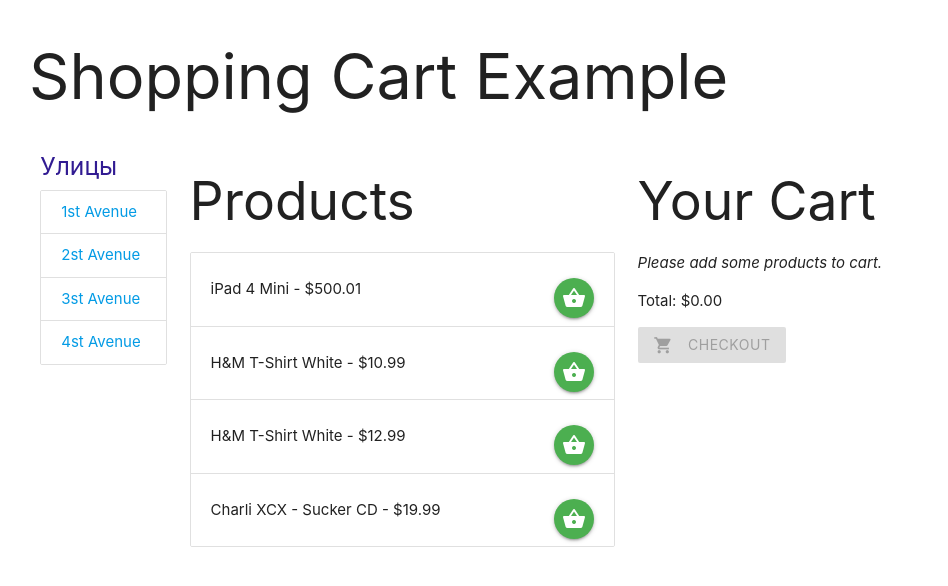
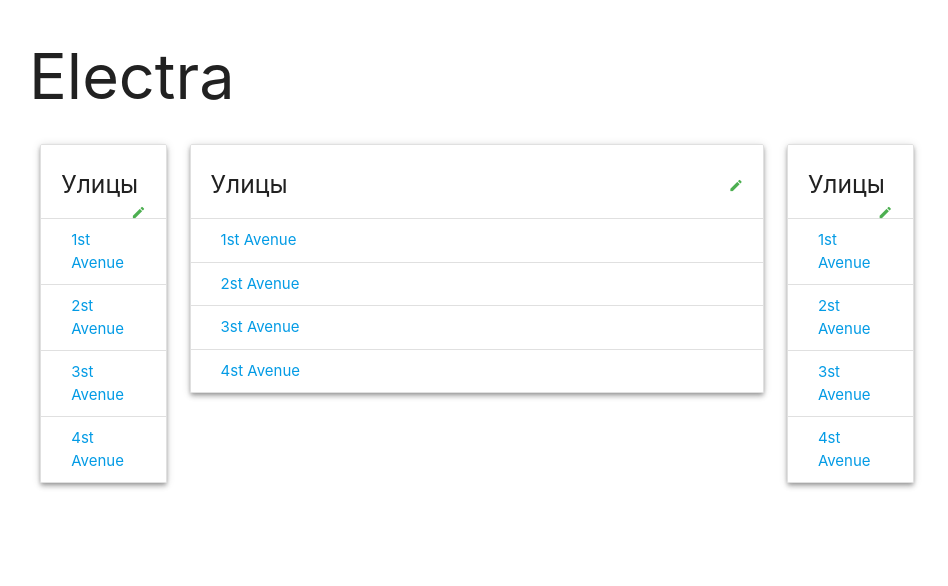
Before and after one commit to Radosfer/electro, a Vue app: page / in a window 1280 px wide. Shown: the top 586 px of the page, without its empty margins (163-1111 px from the left). Built offline with nearby package versions, Linux system fonts and the light colour scheme.

Commit message:
Some fix

```diff
--- a/src/components/App.vue
+++ b/src/components/App.vue
@@ -1,26 +1,37 @@
 <template>
     <div id="app">
-    <h1 class="header">Shopping Cart Example</h1>
+        <h1 class="header">Electra</h1>
         <div class="row">
             <div class="col s2">
                 <street-list></street-list>
             </div>
-      <div class="col s6">
-        <h2 class="header">Products</h2>
-        <product-list></product-list>
+            <div class="col s8">
+                <street-list></street-list>
             </div>
-      <div class="col s4">
-        <cart></cart>
+            <div class="col s2">
+                <street-list></street-list>
             </div>
         </div>
+        <!--<h1 class="header">Shopping Cart Example</h1>-->
+        <!--<div class="row">-->
+            <!--<div class="col s8">-->
+                <!--<h2 class="header">Products</h2>-->
+                <!--<product-list></product-list>-->
+            <!--</div>-->
+            <!--<div class="col s4">-->
+                <!--<cart></cart>-->
+            <!--</div>-->
+        <!--</div>-->
     </div>
 </template>
 
 <script>
-  import ProductList from './ProductList.vue'
-  import Cart from './Cart.vue'
+//  import ProductList from './ProductList.vue'
+//  import Cart from './Cart.vue'
   import StreetList from './StreetList.vue'
   export default {
-    components: {ProductList, Cart, StreetList}
+    components: {StreetList}
+//    components: {ProductList, Cart, StreetList}
   }
+
 </script>
--- /dev/null
+++ b/src/components/Spinner.vue
@@ -0,0 +1,21 @@
+<template>
+    <div class="preloader-wrapper small active" v-show="!loaded">
+        <div class="spinner-layer spinner-green-only">
+            <div class="circle-clipper left">
+                <div class="circle"></div>
+            </div>
+            <div class="gap-patch">
+                <div class="circle"></div>
+            </div>
+            <div class="circle-clipper right">
+                <div class="circle"></div>
+            </div>
+        </div>
+    </div>
+</template>
+
+<script>
+  export default {
+    props: ['loaded']
+  }
+</script>
--- a/src/components/StreetList.vue
+++ b/src/components/StreetList.vue
@@ -1,42 +1,83 @@
 <template>
   <div>
-    <h5 class="deep-purple-text text-darken-4">Улицы</h5>
-    <ul class="collection" v-show="loaded">
-      <li class="collection-item" v-for="p in streets">
+    <ul class="collection with-header z-depth-2 hoverable" v-show="loaded">
+      <li class="collection-header">
+        <h5>
+          Улицы
+          <a href="#!" class="green-text right" @click="doEdit()"><i class="tiny material-icons">mode_edit</i></a>
+        </h5>
+      </li>
+      <li class="collection-item" v-if="!editMode" v-for="p in streets" :class="{active: p === current}"
+          transition="fade">
         <a href="#!"
            @click="selectStreet(p)">
           {{ p.title }}
         </a>
       </li>
+      <li class="collection-item" v-if="editMode">
+        <form>
+          <div class="row">
+            <div class="input-field col s8">
+              <input id="street" type="text" class="validate">
+              <label for="street">Название</label>
+            </div>
+            <div class="input-field col s4">
+              <button class="btn-floating waves-effect waves-light green">
+                <i class="material-icons">add</i>
+              </button>
+            </div>
+          </div>
+        </form>
+      </li>
     </ul>
-    <div class="preloader-wrapper small active" v-show="!loaded">
-      <div class="spinner-layer spinner-green-only">
-        <div class="circle-clipper left">
-          <div class="circle"></div>
-        </div>
-        <div class="gap-patch">
-          <div class="circle"></div>
-        </div>
-        <div class="circle-clipper right">
-          <div class="circle"></div>
-        </div>
-      </div>
-    </div>
+    <spinner :loaded="loaded"></spinner>
   </div>
 </template>
 
 <script>
   import {mapGetters, mapActions} from 'vuex'
+  import Spinner from './Spinner.vue'
   export default {
+    data () {
+      return {
+        editMode: false
+      }
+    },
     computed: mapGetters({
       streets: 'allStreets',
-      loaded: 'loaded'
+      loaded: 'loaded',
+      current: 'current'
     }),
-    methods: mapActions([
-      'selectStreet'
-    ]),
+    methods: {
+      ...mapActions([
+        'selectStreet'
+      ]),
+      doEdit () {
+        this.editMode = !this.editMode
+      }
+    },
     created () {
       this.$store.dispatch('getAllStreets')
+    },
+    components: {Spinner}
+  }
+
+</script>
+
+<style lang="scss" type="text/scss">
+  .active {
+    a {
+      color: #fff;
     }
   }
-</script>
+
+  .fade-transition {
+    opacity: 1;
+    transition: all .45s linear;
+  }
+
+  .fade-enter, .fade-leave {
+    opacity: 0;
+  }
+
+</style>
--- a/src/main.js
+++ b/src/main.js
@@ -8,10 +8,10 @@ import 'materialize-css/dist/js/materialize'
 
 Vue.filter('currency', currency)
 
-var app = new Vue({
+const app = new Vue({
   el: '#app',
   store,
   render: h => h(App)
 })
 
-app()
+app
--- a/src/store/modules/streets.js
+++ b/src/store/modules/streets.js
@@ -4,13 +4,15 @@ import * as types from '../mutation-types'
 // initial state
 const state = {
   all: [],
-  loaded: false
+  loaded: false,
+  current: null
 }
 
 // getters
 const getters = {
   allStreets: state => state.all,
-  loaded: state => state.loaded
+  loaded: state => state.loaded,
+  current: state => state.current
 }
 
 // actions
@@ -21,6 +23,7 @@ const actions = {
     })
   },
   selectStreet ({commit}, street) {
+    commit(types.SELECT_STREET, {street})
     api.getHouses(street, houses => {
       console.log(houses)
     })
@@ -32,6 +35,9 @@ const mutations = {
   [types.RECEIVE_STREETS] (state, {streets}) {
     state.all = streets
     state.loaded = true
+  },
+  [types.SELECT_STREET] (state, {street}) {
+    state.current = street
   }
 }
 
--- a/src/store/mutation-types.js
+++ b/src/store/mutation-types.js
@@ -4,3 +4,4 @@ export const CHECKOUT_SUCCESS = 'CHECKOUT_SUCCESS'
 export const CHECKOUT_FAILURE = 'CHECKOUT_FAILURE'
 export const RECEIVE_PRODUCTS = 'RECEIVE_PRODUCTS'
 export const RECEIVE_STREETS = 'RECEIVE_STREETS'
+export const SELECT_STREET = 'SELECT_STREET'
```
Also changed, not shown: package.json (+5 -3 lines). Lines whose indentation alone changed are shown as unchanged.
